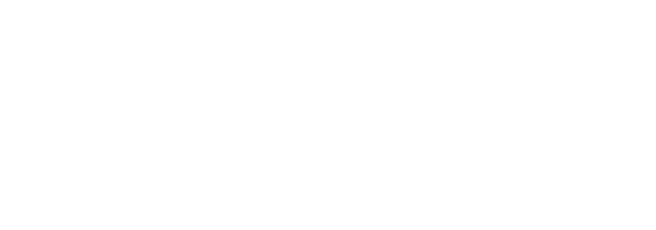
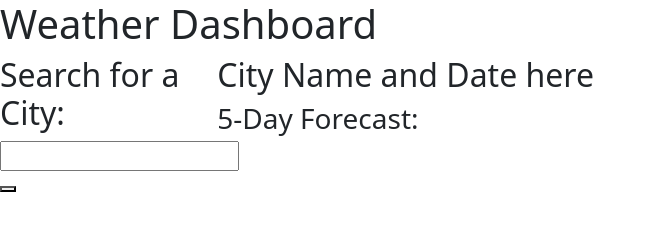
Before and after one commit to jolocabrera/weather-dashboard, a plain HTML site: page index.html in a window 1280 px wide. Shown: the whole page, without its empty margins (0-656 px from the left). Drawn offline with nearby package versions, Linux system fonts and the light colour scheme.

Commit message:
initial html structure

```diff
--- a/index.html
+++ b/index.html
@@ -4,9 +4,38 @@
     <meta charset="UTF-8">
     <meta http-equiv="X-UA-Compatible" content="IE=edge">
     <meta name="viewport" content="width=device-width, initial-scale=1.0">
+    <link href="https://cdn.jsdelivr.net/npm/bootstrap@5.1.3/dist/css/bootstrap.min.css" rel="stylesheet" integrity="sha384-1BmE4kWBq78iYhFldvKuhfTAU6auU8tT94WrHftjDbrCEXSU1oBoqyl2QvZ6jIW3" crossorigin="anonymous">
+    <link rel="stylesheet" href="./assets/css/styles.css">
     <title>Weather Dashboard</title>
 </head>
+
 <body>
+<header>
+    <h1>
+        Weather Dashboard
+    </h1>
+</header>
+
+<main class="row">
+    <div id="search-container" class="col-2">
+        <h2>Search for a City:</h2>
+        <input>
+        <button></button>
+        <ul></ul>
+    </div>
+    <div id="weather-container" class="col-10">
+        <section id="current-weather-container">
+            <h2>City Name and Date here</h2>
+        </section>
+        <section id="future-weather-container">
+            <h3>5-Day Forecast:</h3>
+            <div class="card-holder"></div>
+        </section>
+    </div>
+</main>
+
 
 </body>
+
+
 </html>
```
